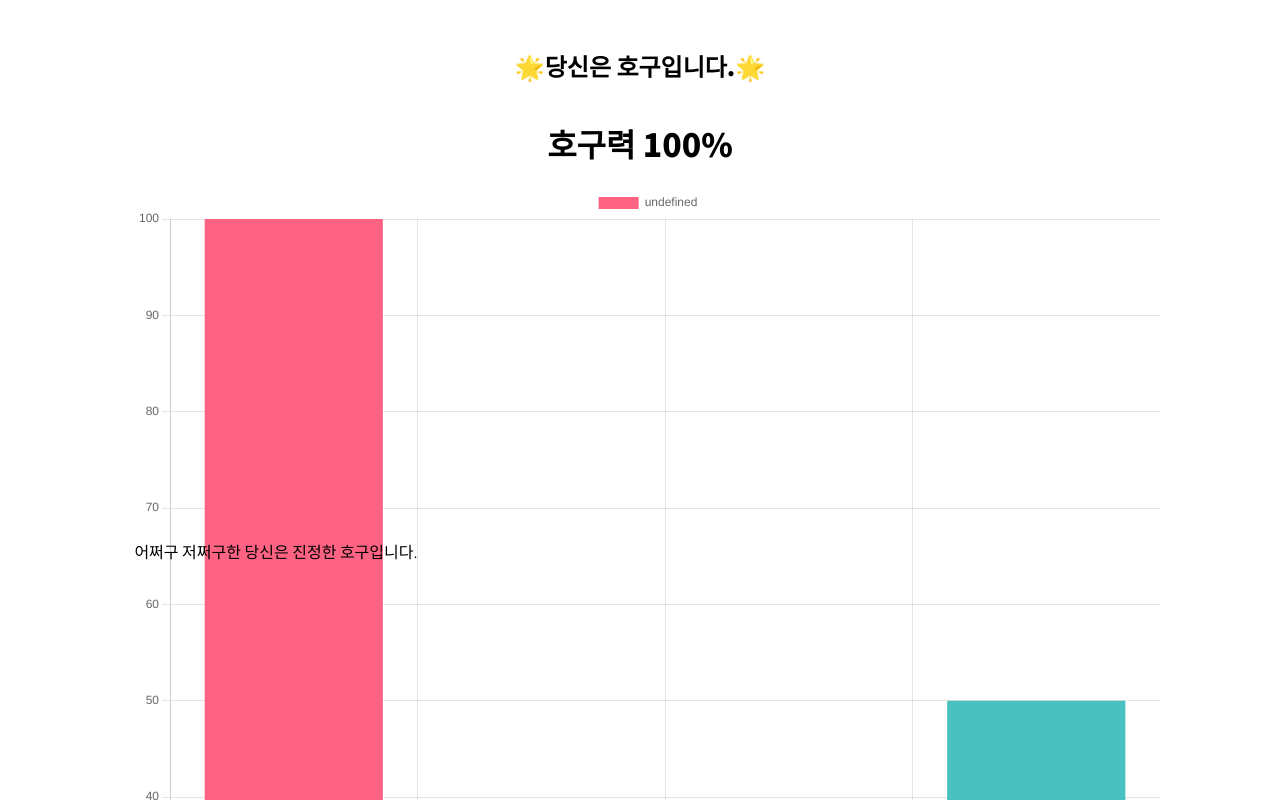
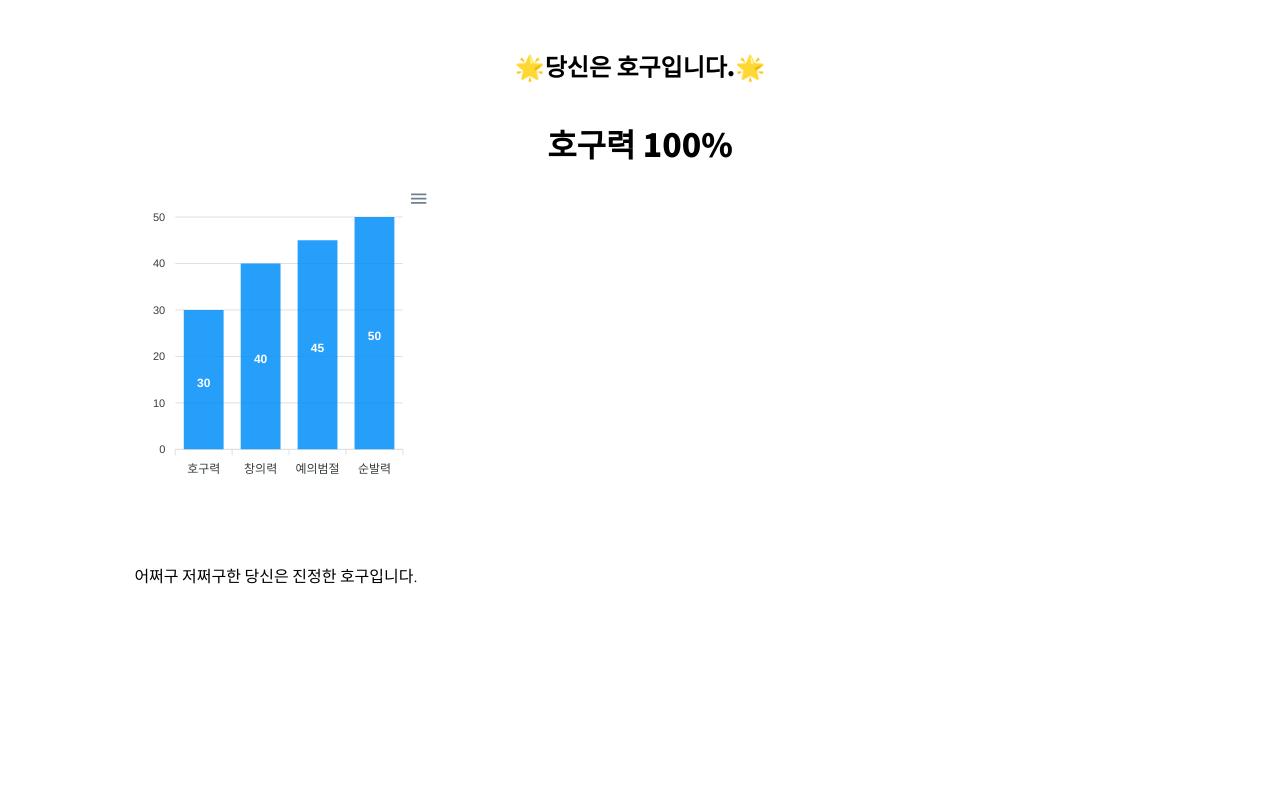
Before and after one commit to LSH7875/StoryCollection, a Next.js app in the folder front/: page / in a window 1280 px wide. Shown: the top 800 px of the page. Built offline with nearby package versions, Linux system fonts and the light colour scheme.

Commit message:
그래프 바꿔봄:

```diff
--- a/front/components/Graph.jsx
+++ b/front/components/Graph.jsx
@@ -1,89 +1,121 @@
-import React from 'react';
-import { Bar } from 'react-chartjs-2';
+// import React from 'react';
+// // import Chart from 'react-apexcharts';
+// import dynamic from 'next/dynamic';
+// const ApexCharts = dynamic(() => import('react-apexcharts'), { ssr: false });
+
+
+// const Graph =()=>{
+//         const options={
+//             chart:{
+//                 id:"basic-bar"
+//             },
+//             xaxis:{
+//                 categories:["순발력","창의력","노오력","포용력"]
+//             }}
+
+//         const series=[
+//                 {data:[100,50,70,60]}
+//             ]
+
+
+
+
+
+//     console.log({...options})
+//     return (
+//         <>
+//         aaa'
+//             <ApexCharts {...options} {...series} type="bar" width="500"/>
+//         </>
+//     )
+// }
+
+// export default Graph
+
+import React, { Component } from "react";
+// import Chart from "react-apexcharts";
+import dynamic from 'next/dynamic';
 import Styled from 'styled-components'
 
-const Vertical = Styled.div`
-    &>.header>.title{
-        width:100%;
-        text-align:center;
-    }`
-const Graph = Styled.div`
-    & > .bargraph{
-        position:relative;
-        width:80vw;
-        height:40vh;
-        box-sizing:border-box;
-        margin-left:10vw;
+const ApexCharts = dynamic(() => import('react-apexcharts'), { ssr: false });
 
-    }
+const App = Styled.div`
+    position:relative;
+    width:80vw;
+    height:43vh;
+    left:10vw;
 `
+ApexCharts.colors=['#F44336', '#E91E63', '#9C27B0','green']
 
-const chartAreaBorder = {
-    id: 'chartAreaBorder',
-    beforeDraw(chart, args, options) {
-      const {ctx, chartArea: {left, top, width, height}} = chart;
-      ctx.save();
-      ctx.strokeStyle = options.borderColor;
-      ctx.lineWidth = options.borderWidth;
-      ctx.setLineDash(options.borderDash || []);
-      ctx.lineDashOffset = options.borderDashOffset;
-      ctx.strokeRect(left, top, width, height);
-      ctx.restore();
-    }
-  };
-const data = {
-    labels: ['순발력', '눈치력', '예절성', '논리력'],
-    datasets: [
-      {
-        data: [100, 20, 30, 50],
-        backgroundColor: [
-          'rgba(255, 99, 132, 1)',
-          'rgba(54, 162, 235, 1)',
-          'rgba(255, 206, 86, 1)',
-          'rgba(75, 192, 192, 1)'
+class Graph extends Component {
+    constructor(props) {
+    super(props);
+
+    this.state = {
+        options: {
+            chart: {
+                id: "basic-bar"
+            },
+            xaxis: {
+                lines:{show:true},
+                categories: ["호구력", "창의력", "예의범절", "순발력"]
+            },
+            yaxis: {
+                lines:{show:false}
+            }
+        },
+            series: [
+            {
+                name: "series-1",
+                data: [30, 40, 45, 50]
+            }
         ],
-        borderColor: [
-          'rgba(255, 99, 132, 1)',
-          'rgba(54, 162, 235, 1)',
-          'rgba(255, 206, 86, 1)',
-          'rgba(75, 192, 192, 1)'
-        ],
-        borderWidth: 0,
-      },
-    ],
-};
-
-  const options = {
-        scales: {
-            xAxes: [{
-                gridLines: {
-                    color: "rgba(0, 0, 0, 0)",
+        grid: {
+            show: true,
+            borderColor: '#90A4AE',
+            strokeDashArray: 0,
+            position: 'back',
+            xaxis: {
+                lines: {
+                    show: false
                 }
-            }],
-            yAxes: [{
-                gridLines: {
-                    color: "rgba(0, 0, 0, 0)",
+            },
+            yaxis: {
+                lines: {
+                    show: false
                 }
-            }]
+            },
+            row: {
+                colors: undefined,
+                opacity: 0.5
+            },
+            column: {
+                colors: undefined,
+                opacity: 0.5
+            },
+            padding: {
+                top: 0,
+                right: 0,
+                bottom: 0,
+                left: 0
+            },
         }
-    }
-
-
-const plugins={
-    chartAreaBorder
+    };
 }
 
-  const VerticalBar = () => (
-    <Vertical>
-      <div className='header'>
-      </div>
-      <Graph>
-          <div className="hidden"></div>
-          <div className ="bargraph">
-                <Bar data={data} width={100} height={100} options={options} plugin={chartAreaBorder} />
-            </div>
-      </Graph>
-    </Vertical>
-  );
+    render() {
+    return (
+        <App>
+            <ApexCharts
+                options={this.state.options}
+                series={this.state.series}
+                type="bar"
+                width="300"
+                height="300"
+                grid={this.state.grid}
+            />
+        </App>
+    );}
+}
 
-  export default VerticalBar;
+export default Graph;
--- a/front/package.json
+++ b/front/package.json
@@ -13,9 +13,11 @@
   "author": "",
   "license": "ISC",
   "dependencies": {
+    "apexcharts": "^3.27.3",
     "chart.js": "^3.5.0",
     "next": "^11.0.1",
     "react": "^17.0.2",
+    "react-apexcharts": "^1.3.9",
     "react-chartjs-2": "^3.0.4",
     "react-dom": "^17.0.2",
     "styled-components": "^5.3.0"
--- a/front/pages/index.jsx
+++ b/front/pages/index.jsx
@@ -1,6 +1,7 @@
 import Styled from 'styled-components'
 import Graph from '../components/Graph'
 import Head from 'next/head'
+
 const P =Styled.h1`
     margin-top:3rem;
     text-align:center;
```
Also changed, not shown: front/components/Graph1.jsx (added, +89 -0 lines), front/pages/2/1.jsx (deleted), front/pages/3/1.jsx (deleted), front/pages/stage/[stage].jsx (added), 1 other file (tests, documents, lock files or other folders).
